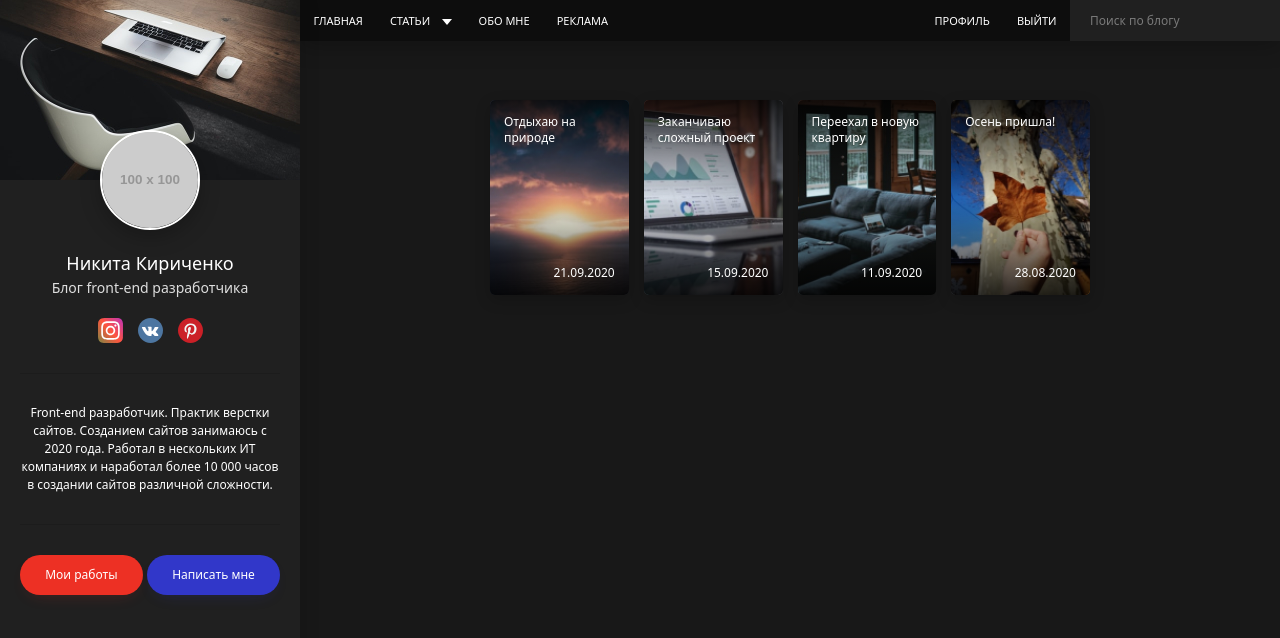
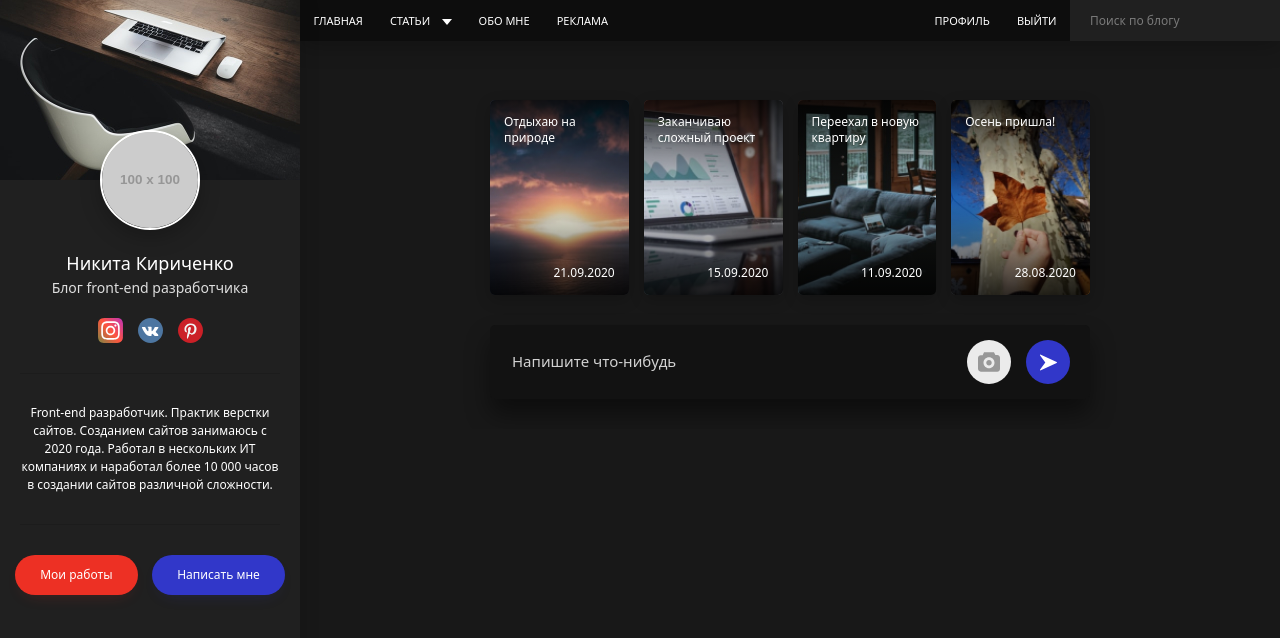
Before and after one commit to Studentich/web-blog, a website: page src/index.html in a window 1280 px wide. Drawn offline with nearby package versions, Linux system fonts and the light colour scheme; files that its build step writes are made by us from their sources; placeholder pictures from the web are drawn by us.

Commit message:
added post

```diff
--- a/src/assets/scss/blocks/add-post.scss
+++ b/src/assets/scss/blocks/add-post.scss
@@ -0,0 +1,68 @@
+.add-post{
+    padding: 1.5rem 2rem;
+    margin-bottom: 3rem;
+
+    background-color: $secondary;
+    box-shadow: 0 15px 25px rgba($black, .45);
+    border-radius: 5px;
+}
+
+.add-post__form{
+    display: flex;
+    align-items: center;
+}
+
+.add-post__textarea{
+    display: block;
+    width: 80%;
+    height: 26px;
+
+    border:none;
+    background: transparent;
+    resize: none;
+
+    font-family: inherit;
+    font-size: 1.5rem;
+    color: $white;
+
+    &::placeholder{
+        color: #D2D2D2;
+    }
+}
+
+.add-post__form-actions{
+    width: 20%;
+    display: flex;
+    justify-content: flex-end;
+}
+
+.add-post__file,
+.add-post__send{
+    display: block;
+    width: 4.4rem;
+    height: 4.4rem;
+
+    border-radius: 50%;
+    cursor: pointer;
+    border: none;
+
+    transition: background-color .2s linear;
+}
+
+.add-post__file{
+        input{
+        display: none;
+    }
+        background: #EBEBEB url("../images/add-photo.svg") center no-repeat;
+    &:hover{
+        background-color: darken(#EBEBEB, 5%);
+    }
+}
+
+.add-post__send{
+    margin-left: 1.5rem;
+    background-color: $blue;
+    &:hover{
+        background-color: darken($blue, 5%);
+    }
+}
--- a/src/assets/scss/blocks/sidebar.scss
+++ b/src/assets/scss/blocks/sidebar.scss
@@ -30,5 +30,5 @@
 .sidebar__footer{
     display: flex;
     justify-content: space-between;
-    padding: 0 2rem;
+    padding: 0 1.5rem;
 }
--- a/src/index.html
+++ b/src/index.html
@@ -33,5 +33,15 @@ title: Blog | Home
 
 <!-- Add post -->
 <div class="add-post">
-
+    <form class="add-post__form" action="/" method="post">
+        <textarea class="add-post__textarea" name="post-text" placeholder="Напишите что-нибудь"></textarea>
+        <div class="add-post__form-actions">
+            <label class="add-post__file" for="add-post-file">
+                <input type="file" id="add-post-file">
+            </label>
+            <button class="add-post__send" type="submit">
+                <img src="assets/images/send-post.svg" alt="Отправить">
+            </button>
+        </div>
+    </form>
 </div>
```
Also changed, not shown: dist/assets/css/style.css, dist/assets/css/style.min.css, dist/assets/images/add-photo.svg (added), dist/assets/images/send-post.svg (added), dist/assets/images/story1.jpg (deleted), dist/assets/images/story2.jpg (deleted), dist/assets/images/story3.jpg (deleted), dist/assets/images/story4.jpg (deleted), dist/index.html, src/assets/images/add-photo.svg (added), src/assets/images/send-post.svg (added), 4 other files.
